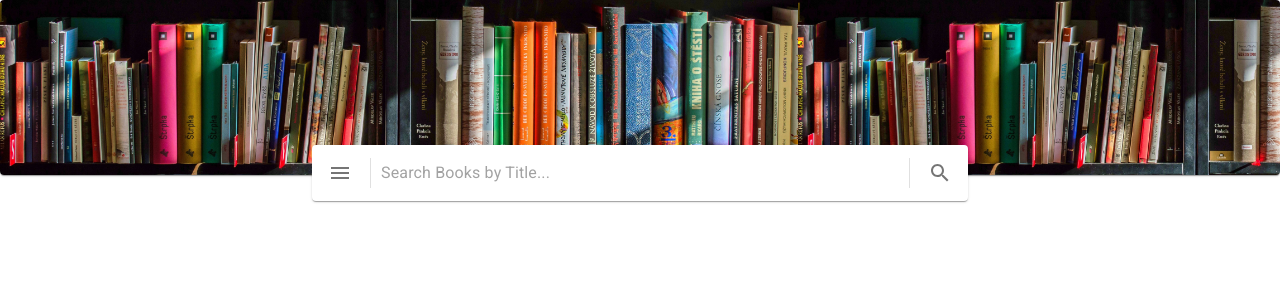
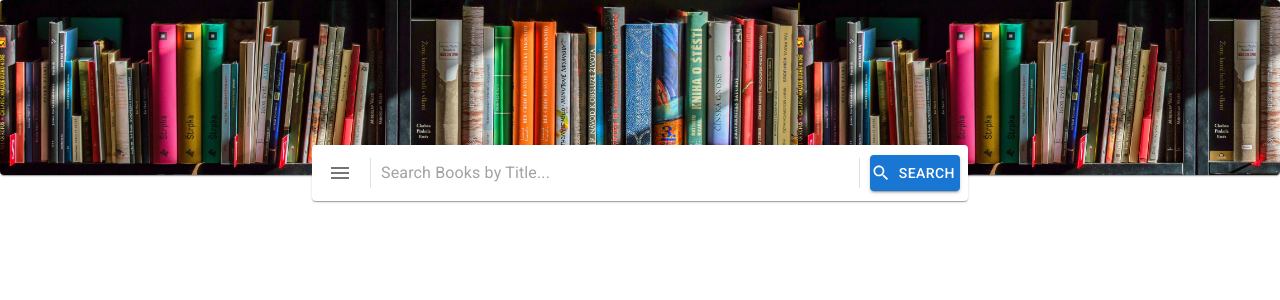
Before and after one commit to KelvinQiu802/bookstore, a React (Vite) app: page / in a window 1280 px wide. Shown: the top 300 px of the page. Built offline with nearby package versions, Linux system fonts and the light colour scheme.

Commit message:
feaet: search button

```diff
--- a/src/components/Search.jsx
+++ b/src/components/Search.jsx
@@ -1,7 +1,7 @@
 import {
   Box,
+  Button,
   Divider,
-  Fade,
   IconButton,
   InputBase,
   List,
@@ -24,6 +24,21 @@ const Search = () => {
   const [searchTerm, setSearchTerm] = React.useState('');
   const [searchBy, setSearchBy] = React.useState('intitle');
 
+  let by;
+  switch (searchBy) {
+    case 'intitle':
+      by = 'Title';
+      break;
+    case 'inauthor':
+      by = 'Author';
+      break;
+    case 'inpublisher':
+      by = 'Publisher';
+      break;
+    case 'isbn':
+      by = 'ISBN';
+  }
+
   const handlePop = (e, placement) => {
     setOpen((prev) => !prev);
     setAnchorEl(e.currentTarget);
@@ -41,6 +56,7 @@ const Search = () => {
 
   const handleSubmit = (e) => {
     e.preventDefault();
+    setSearchTerm('');
   };
 
   return (
@@ -74,13 +90,23 @@ const Search = () => {
         <Divider orientation='vertical' sx={{ height: 30, m: '0 10px' }} />
         <InputBase
           fullWidth
-          placeholder='Search Books by Title...'
+          placeholder={`Search Books by ${by}...`}
           value={searchTerm}
           onChange={(e) => handleChange(e)}
           autoFocus
         />
         <Divider orientation='vertical' sx={{ height: 30, m: '0 10px' }} />
-        <Tooltip title='Search'>
+        <Button
+          color='primary'
+          variant='contained'
+          startIcon={<SearchIcon />}
+          type='submmit'
+          sx={{ display: { xs: 'none', sm: 'flex' } }}
+        >
+          Search
+        </Button>
+
+        <Tooltip title='Search' sx={{ display: { xs: 'flex', sm: 'none' } }}>
           <IconButton type='submit'>
             <SearchIcon />
           </IconButton>
```
